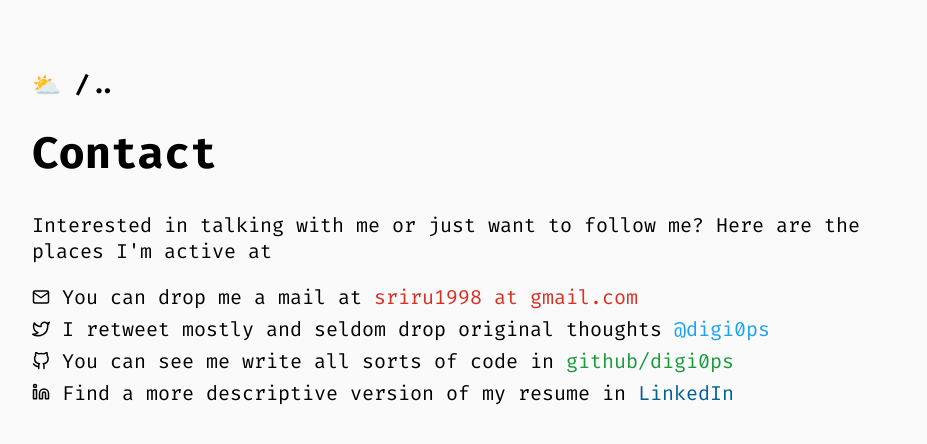
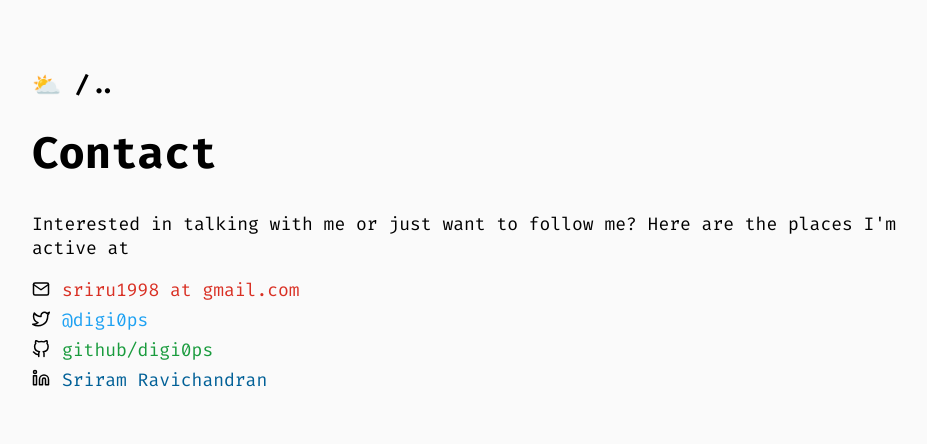
Before and after one commit to digi0ps/.com, a React (Create React App) app: page /contact in a window 1280 px wide. Shown: the top 444 px of the page, without its empty margins (38-965 px from the left). Built offline with nearby package versions, Linux system fonts and the light colour scheme.

Commit message:
Responsive fixes.

```diff
--- a/src/components/contact/contact.sass
+++ b/src/components/contact/contact.sass
@@ -1,11 +1,13 @@
 main.contact
   section
-    font-size: 2rem
+    font-size: 1.8rem
+
+    @media screen and (min-width: 375px) and ( max-width: 450px )
+      font-size: 2rem
 
     .list
       &-item
         margin-bottom: 0.6rem
-        font-size: 2rem
 
         &:last-child
           svg
--- a/src/components/contact/index.jsx
+++ b/src/components/contact/index.jsx
@@ -20,7 +20,7 @@
             <span className="list-icon">
               <Mail color="currentcolor" size={"1.8rem"} />
             </span>
-            You can drop me a mail at{" "}
+            <span className="hide-1120">u can drop me a mail at </span>
             <OLA color="gmail" href="mailto:sriru1998@gmail.com">
               sriru1998 at gmail.com
             </OLA>
@@ -30,7 +30,9 @@
             <span className="list-icon">
               <Twitter color="currentcolor" size={"1.8rem"} />
             </span>
+            <span className="hide-1120">
               I retweet mostly and seldom drop original thoughts{" "}
+            </span>
             <OLA color="twitter" href="https://twitter.com/digi0ps">
               @digi0ps
             </OLA>
@@ -40,9 +42,10 @@
             <span className="list-icon">
               <GitHub color="currentcolor" size={"1.8rem"} />
             </span>
+            <span className="hide-1120">
               You can see me write all sorts of code in{" "}
+            </span>
             <OLA color="github" href="https://github.com/digi0ps">
-              {" "}
               github/digi0ps{" "}
             </OLA>
           </div>
@@ -51,10 +54,17 @@
             <span className="list-icon">
               <Linkedin color="currentcolor" size={"1.8rem"} />
             </span>
+            <span className="hide-1120">
               Find a more descriptive version of my resume in{" "}
               <OLA color="linkedin" href="https://linkedin.com/in/digi0ps">
                 LinkedIn
               </OLA>
+            </span>
+            <span className="show-1120">
+              <OLA color="linkedin" href="https://linkedin.com/in/digi0ps">
+                Sriram Ravichandran
+              </OLA>
+            </span>
           </div>
         </div>
       </section>
--- a/src/components/whoami/index.jsx
+++ b/src/components/whoami/index.jsx
@@ -4,7 +4,7 @@
 
 function About() {
   return (
-    <div className="whoami">
+    <main className="whoami">
       <header>
         <BackToHome />
         <h1 className="standard">About</h1>
@@ -45,7 +45,7 @@
           me.
         </p>
       </article>
-    </div>
+    </main>
   );
 }
 
--- a/src/components/whoami/whoami.sass
+++ b/src/components/whoami/whoami.sass
@@ -3,4 +3,5 @@
         margin-bottom: 0
     article
         color: #222
+        font-size: 1.8rem
         line-height: 2.5rem
--- a/src/index.css
+++ b/src/index.css
@@ -11,7 +11,7 @@
   background-color: #fafafa;
   transition: color ease-in-out 0.25s;
   transition: background-color ease-in-out 0.25s;
-  width: 40%;
+  width: 50%;
 }
 
 code {
@@ -51,7 +51,7 @@
   font-weight: bold;
   font-size: 3.4rem;
   margin-top: 0px;
-  margin-bottom: 2rem;
+  margin-bottom: 1rem;
 }
 
 svg {
@@ -64,9 +64,13 @@
   user-select: none;
 }
 
-@media only screen and (max-device-width: 1200px) {
+@media only screen and (min-device-width: 800px) and (max-device-width: 1350px) {
   body {
     width: 60%;
+  }
+
+  main.whoami {
+    width: 90%;
   }
 }
 
@@ -76,24 +80,43 @@
   }
 }
 
-@media only screen and (min-device-width: 401px) and (max-device-width: 600px) {
+@media only screen and (min-device-width: 450px) and (max-device-width: 700px) {
   html {
     font-size: 50%;
   }
 
   body {
     margin-left: 8rem;
-    width: 70%;
+    width: 80%;
   }
 }
 
-@media only screen and (min-device-width: 200px) and (max-device-width: 400px) {
+@media only screen and (min-device-width: 200px) and (max-device-width: 450px) {
   html {
-    font-size: 44%;
+    font-size: 48.5%;
   }
 
   body {
     margin: 6rem;
+    margin-left: 3rem;
     width: 80%;
   }
 }
+
+.hide-1120 {
+  display: none;
+}
+
+.show-1120 {
+  display: inline;
+}
+
+@media only screen and (min-device-width: 1120px) {
+  .hide-1120 {
+    display: initial;
+  }
+
+  .show-1120 {
+    display: none;
+  }
+}
```
Lines whose indentation alone changed are shown as unchanged.
